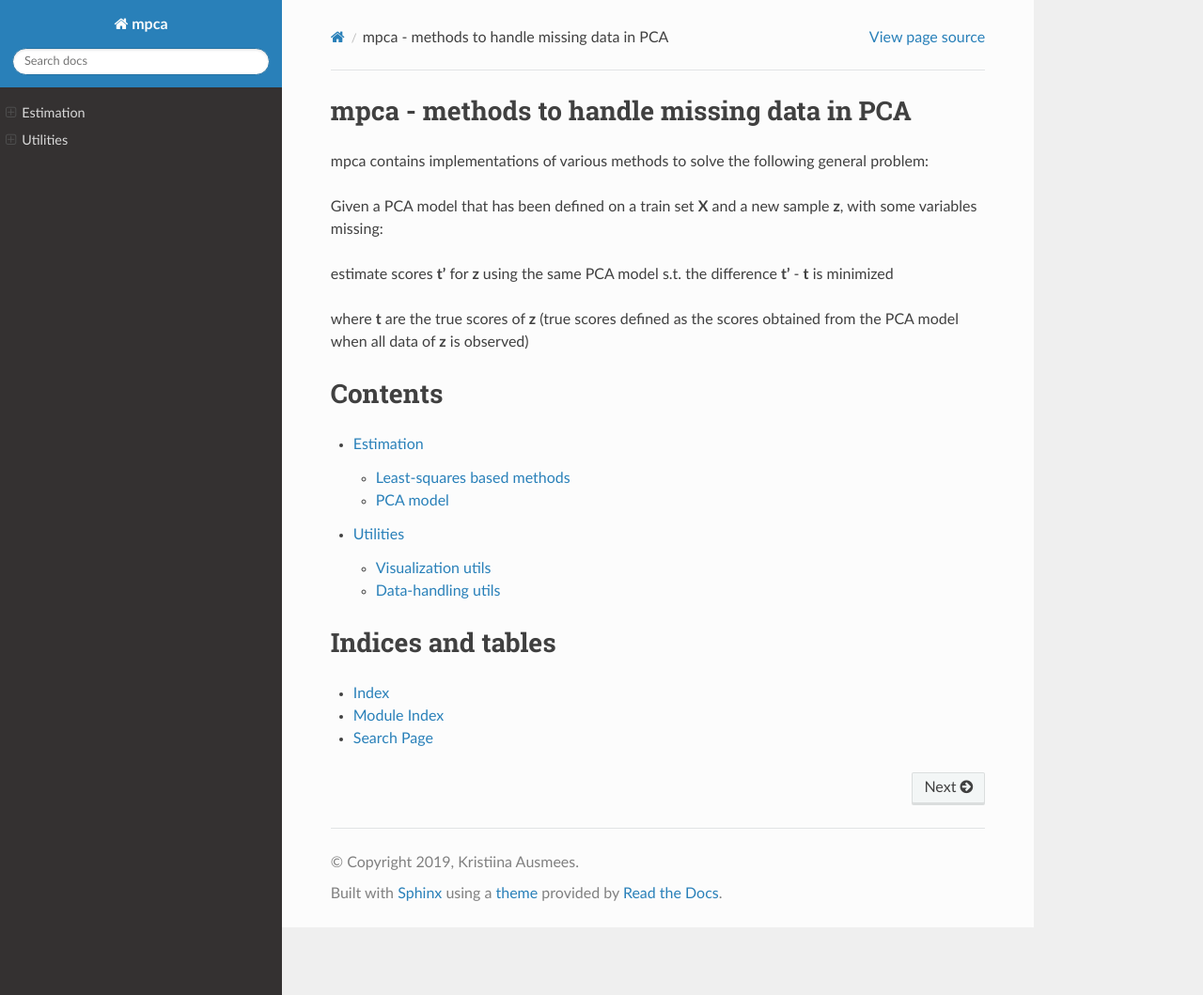
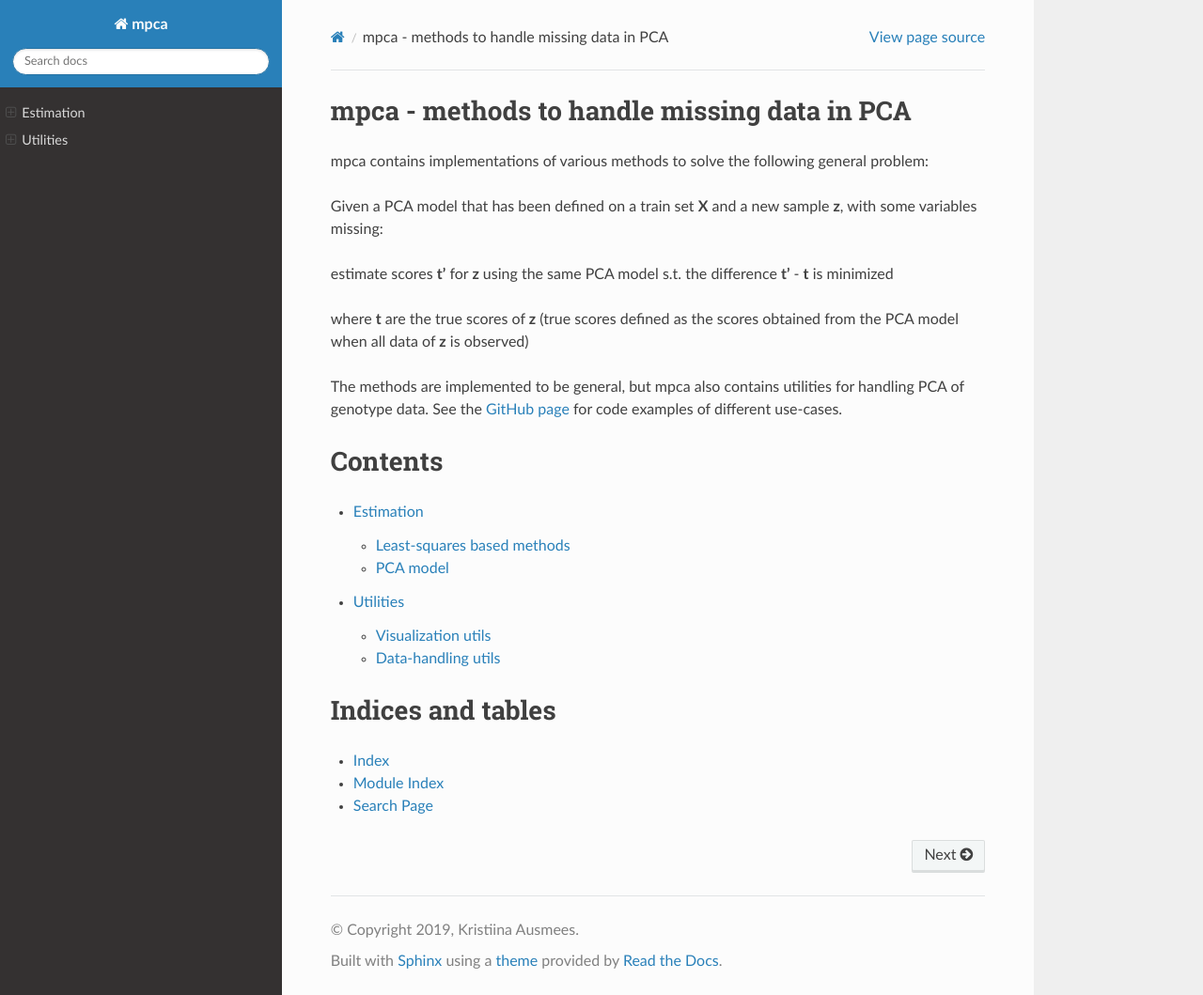
Before and after one commit to kausmees/mpca, a Sphinx documentation site: the page built from docs/source/index.rst, in a window 1280 px wide and 1059 px high. Shown: the whole window at 94% size. Built offline with Sphinx 7.4.7 and the Read the Docs theme 2.0.0, drawn with Linux system fonts in a browser that asks for light colours; pages that are not in the unit, such as notebooks, are missing from menus.

```diff
--- a/docs/source/index.rst
+++ b/docs/source/index.rst
@@ -19,6 +19,9 @@ where **t** are the true scores of **z**
 (true scores defined as the scores obtained from the PCA model when all data of **z** is observed)
 
 
+The methods are implemented to be general, but mpca also contains utilities for handling PCA of genotype data.
+See the `GitHub page <https://github.com/kausmees/mpca/>`_ for code examples of different use-cases.
+
 Contents
 ==================
 
```
Also changed, not shown: README.md (+12 -8 lines).
